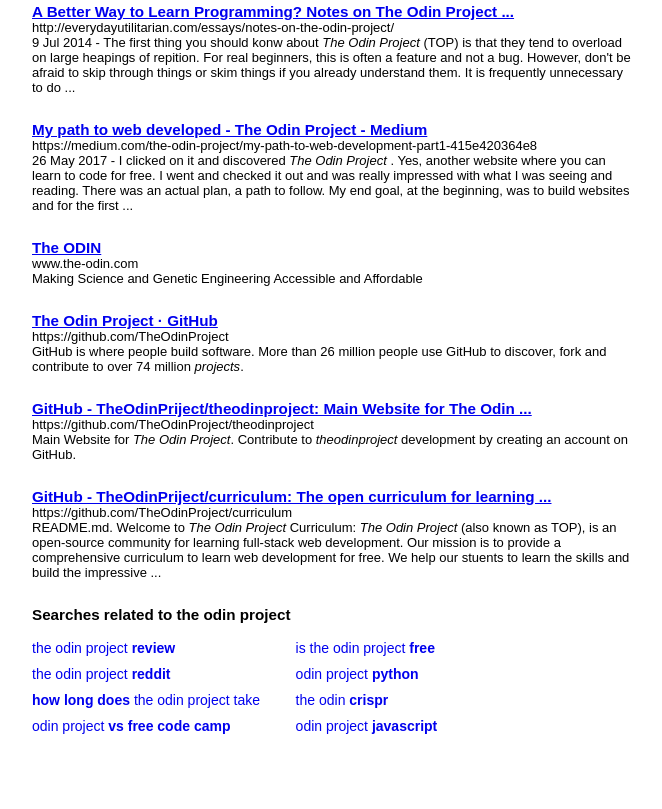
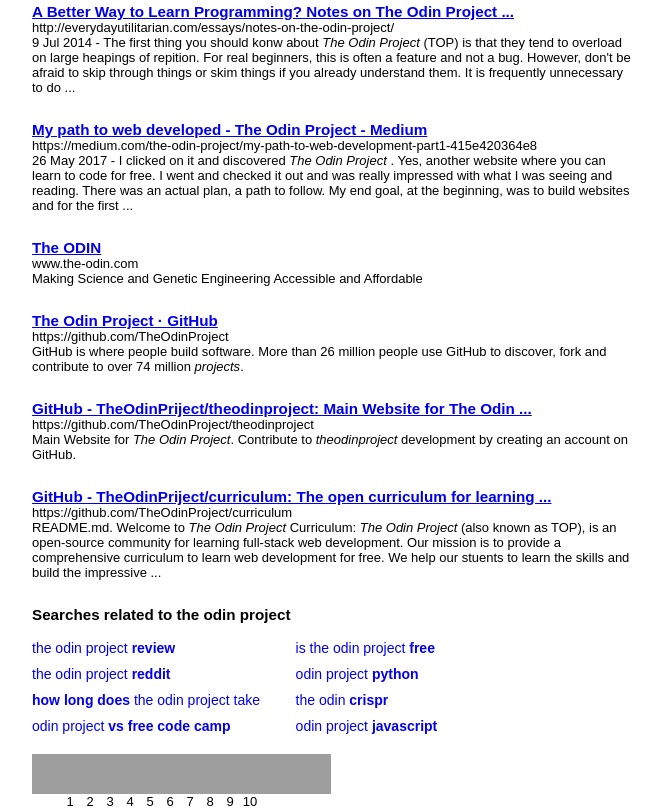
Before and after one commit to bongla316/google-search-results, a plain HTML site: page index.html in a window 1280 px wide. Shown: the part 409-1218 px from the top of the page, without its empty margins (134-796 px from the left). Before the commit the page ends 1148 px from the top, so only its background shows below. Drawn offline with Linux system fonts and the light colour scheme; grey boxes are pictures that could not be loaded.

Commit message:
Added page links with long google logo at the bottom

```diff
--- a/index.html
+++ b/index.html
@@ -51,7 +51,7 @@
 				</div>
 
 				<div class="table">
-					<table cellspacing="0" cellpadding="0">
+					<table class="table1" cellspacing="0" cellpadding="0">
 
 						<tr>
 							<td>
@@ -232,9 +232,73 @@
 			</div>
 
 		</div>
+
+		<div class="pages">
+			<table cellspacing="0" cellpadding="0">
+				<tbody>
+					<tr>
+						<td>
+							<span class="page_0"></span>
+						</td>
+
+						<td>
+							<span class="page_ro"></span>
+							1
+						</td>
+
+						<td>
+							<span class="page_yo"></span>
+							2
+						</td>
+
+						<td>
+							<span class="page_yo"></span>
+							3
+						</td>
+
+						<td>
+							<span class="page_yo"></span>
+							4
+						</td>
+
+						<td>
+							<span class="page_yo"></span>
+							5
+						</td>
+
+						<td>
+							<span class="page_yo"></span>
+							6
+						</td>
+
+						<td>
+							<span class="page_yo"></span>
+							7
+						</td>
+
+						<td>
+							<span class="page_yo"></span>
+							8
+						</td>
+
+						<td>
+							<span class="page_yo"></span>
+							9
+						</td>
+
+						<td>
+							<span class="page_yo"></span>
+							10
+						</td>
+
+						<td>
+							<span class="page_gle"></span>
+						</td>
+					</tr>
+				</tbody>
+			</table>
+		</div>
 	</div>
-
-	<div class="pages"></div>
 
 </body>
 </html>
--- a/style.css
+++ b/style.css
@@ -76,7 +76,7 @@
 	height: 43px;
 }
 
-#main-wrapper table {
+#main-wrapper .table1 {
 	margin-left: 22px;
 	position: relative;
 	width: 615px;
@@ -117,6 +117,49 @@
 	padding: 3px 32px 3px 0;
 }
 
+.pages td{
+	text-align: center;
+}
+
+.pages .page_0 {
+	background: url(https://www.google.com/images/nav_logo242_hr.png) no-repeat;
+	background-position: -24px 0;
+	background-size: 167px;
+	display: block;
+	width: 28px;
+	height: 40px;
+}
+
+.pages .page_ro {
+	background: url(https://www.google.com/images/nav_logo242_hr.png) no-repeat;
+	background-position: -53px 0;
+	background-size: 167px;
+	display: block;
+	width: 20px;
+	height: 40px;
+	margin-top: 15px;
+}
+
+.pages .page_yo {
+	background: url(https://www.google.com/images/nav_logo242_hr.png) no-repeat;
+	background-position: -74px 0;
+	background-size: 167px;
+	display: block;
+	width: 20px;
+	height: 40px;
+	margin-top: 15px;
+}
+
+.pages .page_gle {
+	background: url(https://www.google.com/images/nav_logo242_hr.png) no-repeat;
+	background-position: -96px 0;
+	background-size: 167px;
+	display: block;
+	width: 71px;
+	height: 40px;
+}
+
+
 
 /*#header {
 	height: 64px;
```
